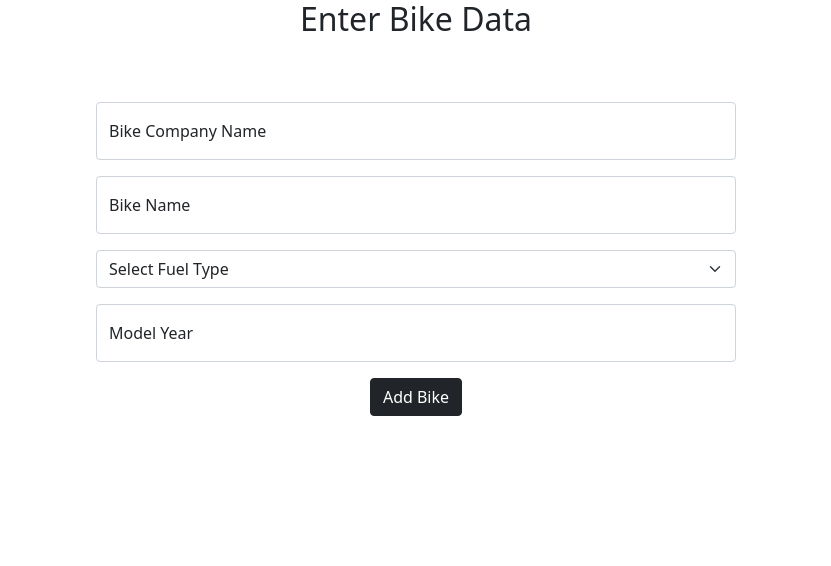
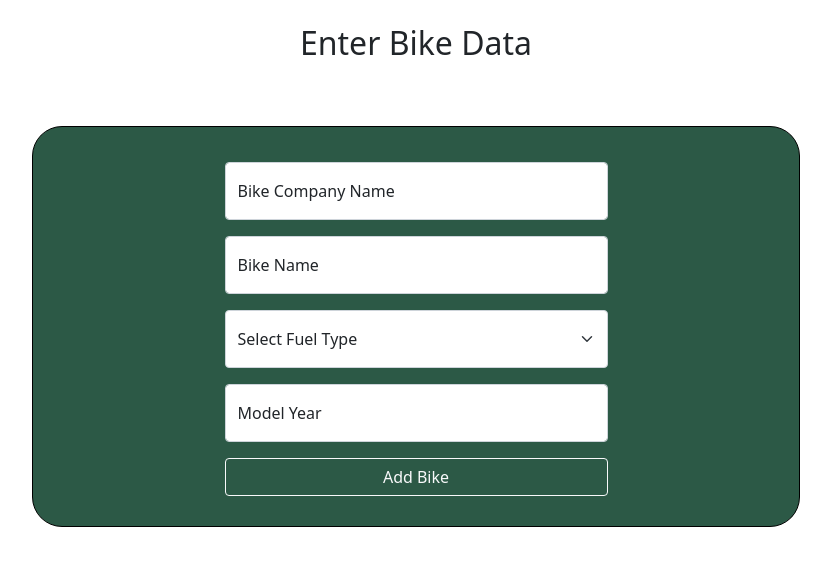
Before and after one commit to punitlanjewar/DjangoFormsToDatabase2, a Django app: page / in a window 1280 px wide. Shown: the top 566 px of the page, without its empty margins (224-1055 px from the left). Run offline with Django 4.2, Linux system fonts and the light colour scheme.

Commit message:
change in index & updatedata

```diff
--- a/templates/index.html
+++ b/templates/index.html
@@ -16,15 +16,35 @@
         {
             text-align: center;
         }
+        .btn2
+        {
+            width: 50%;
+        }
+        .sel
+        {
+            height: 58px ;
+        }
+        .maindiv
+        {
+            background-color: rgb(44, 89, 70);
+            border: 1px solid black;
+            padding-top: 35px;
+            padding-bottom: 30px;
+            width: 60%;
+            margin-left: 20%;
+            border-radius: 30px;
+        }
     </style>
 </head>
 <body>
+    <br>
     <h2 align="center">Enter Bike Data</h2><br>
-    <h3 align="center" style="color: greenyellow;">{{ Msg }}</h3><br>
+    <h3 align="center" style="color: green;">{{ Msg }}</h3><br>
+    <div class="maindiv">
     <form action="add_bike" method="post">
         {% csrf_token %}
 
-            <div class="form-floating mb-3 align1">
+            <div class="form-floating mb-3 align1 div1">
                 <input type="text" class="form-control" name="txtCompanyName" id="companyName" placeholder="Company Name">
                 <label for="companyName">Bike Company Name</label>
             </div>
@@ -35,7 +55,7 @@
             </div>
 
             <div>
-                <select name="selFuelType" class="form-select mb-3 align1" aria-label="Default select example">
+                <select name="selFuelType" class="form-select mb-3 align1 sel" aria-label="Default select example">
                     <option selected>Select Fuel Type</option>
                     <option>Electric</option>
                     <option>Petrol</option>
@@ -48,8 +68,9 @@
                 <label for="bikeName">Model Year</label>
             </div>
             <div class="btn1">
-                <input class="btn btn-dark" type="submit" name="btnSub" value="Add Bike">
+                <input class="btn btn-outline-light btn2" type="submit" name="btnSub" value="Add Bike">
             </div>
-            </form>
+        </form>
+    </div>
 </body>
 </html>
```
Also changed, not shown: templates/updatedata.html (+25 -4 lines).
